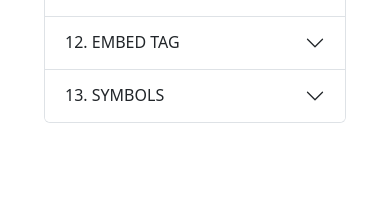
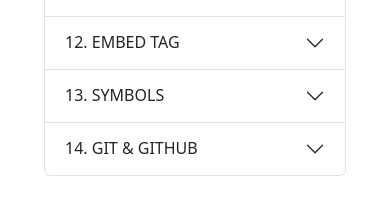
Before and after one commit to suryaraj-thirumuruga-idm/sylabus-mern-idm, a plain HTML site: page html.html in a window 390 px wide. Shown: the part 1066-1271 px from the top of the page. Before the commit the page ends 1221 px from the top, so only its background shows below. Drawn offline with nearby package versions, Linux system fonts and the light colour scheme; some packages are replaced by stand-ins of ours; a script that the page names is missing.

Commit message:
html2025update

```diff
--- a/html.html
+++ b/html.html
@@ -113,20 +113,124 @@
     AOS.init();
 
     const syllabus = [
-      { title: "1. HTML - INTRODUCTION", topics: ["What is web development", "Difference between web design & development", "Get start"] },
-      { title: "2. FUNDAMENTALS", topics: ["Current version.HTML", "Usable editors", "Type of editors", "structure.doc"] },
-      { title: "3. HELLO WORLD", topics: ["Structure of HTML", "Identical of MS-office", "Structure tags", "Block level Element", "Semantic Element", "Inline Element"] },
-      { title: "4. HEAD TAGS", topics: ["Meta attributes", "Charset", "Viewport", "Page refresh", "Title tag", "Style tag", "Script tag", "Link tag", "Fav-icon"] },
-      { title: "5. BODY TAG", topics: ["Body attributes", "Bgcolor", "Link", "Vlink", "Alink"] },
-      { title: "6. BASIC TAGS", topics: ["H group", "Paragraph", "Center", "Bold,strong", "Italic,em.", "Underline , Mark", "Subscript,superscript", "Marquee", "Br,hr", "Pre serve", "Non- breaking", "Font-size , color", "Address, Division", "Span , bdo", "Progress"] },
-      { title: "7. LIST", topics: ["Order list - start,type", "Unorder list", "Nested list", "Description list", "OFFICE VERIFICATION -50%"] },
-      { title: "8. HYPERLINK", topics: ["Anchor tag", "href link", "href mailto", "href telephone", "href whatsapp", "href smsto"] },
-      { title: "9. TABLE", topics: ["Tables", "Table head", "Table body", "Table row", "Table data", "Border", "Cell padding", "Cell spacing", "Width", "Align,valign", "Rowspan, column span"] },
-      { title: "10. FORM", topics: ["Input tag & types", "Text, email, color", "Password, data/month/time", "Radio,checkbox", "File, accept,(img,mp4,pdf)", "Images,src", "Number,min,max", "Range", "Button,submit,reset", "Search", "Url", "File accept", "Form", "Placeholder", "Required", "width(img)", "Value", "For", "Id", "Selected"] },
-      { title: "11. GRAPHIC ELEMENTS", topics: ["Horizontal Tag", "Size", "Width", "No shade", "Image tag: Src, Align, Border, Height, Width, Alt", "Figure Image", "figarCapture", "Video: Src, Loop, Muted, Autoplay, Controls", "Audio: Src, Controls, AutoPlay"] },
-      { title: "12. EMBED TAG", topics: ["Youtube", "Map", "G-form"] },
-      { title: "13. SYMBOLS", topics: ["Quotation", "Less than N-break", "At Trademark", "And", "Copyright", "Greater Than", "OFFICE VERIFICATION -100%"] }
-    ];
+  { title: "1. HTML - INTRODUCTION", topics: [
+    "What is web development",
+    "Difference between web design & development",
+    "Get start"
+  ]},
+  { title: "2. FUNDAMENTALS", topics: [
+    "Current version.HTML",
+    "Usable editors",
+    "Single Line Comment",
+    "Multi Line Comments"
+  ]},
+  { title: "3. HELLO WORLD", topics: [
+    "Structure of HTML",
+    "Identical of MS-office -word",
+    "Structure tags",
+    "Block level Element",
+    "Semantic Element",
+    "Inline Element"
+  ]},
+  { title: "4. HEAD TAGS", topics: [
+    "Meta Attributes",
+    "Charset",
+    "Viewport ,KeyWord",
+    "Description ,Page refresh",
+    "Title tag",
+    "Style tag",
+    "Script tag",
+    "Link tag ,Fav-icon"
+  ]},
+  { title: "5. BODY TAG", topics: [
+    "Header",
+    "Footer",
+    "Body attributes",
+    "Bgcolor",
+    "Link , Vlink , Alink"
+  ]},
+  { title: "6. BASIC TAGS", topics: [
+    "H Group",
+    "Paragraph",
+    "Center",
+    "Bold,strong",
+    "Italic,em.",
+    "Underline , Mark",
+    "Subscript,superscript",
+    "Marquee",
+    "Break , Horizontal",
+    "Preserve",
+    "Non- breaking",
+    "Section",
+    "Address, Division",
+    "Span , bdo",
+    "Progress (Value)",
+    "Button",
+    "Details",
+    "Summary"
+  ]},
+  { title: "7. LIST", topics: [
+    "Order list - start,type",
+    "Unorder list",
+    "Nested list",
+    "Description list",
+    "OFFICE VERIFICATION -50%"
+  ]},
+  { title: "8. HYPERLINK", topics: [
+    "Anger Tag Basic",
+    "Href Language",
+    "Target Type",
+    "Manu Tag , Nav Tag",
+    "Anchor tag",
+    "href link",
+    "href mailto",
+    "href telephone",
+    "href whatsapp",
+    "href smsto"
+  ]},
+  { title: "9. TABLE", topics: [
+    "Table head",
+    "Table body",
+    "Table row",
+    "Table data",
+    "ColGroup, Col Attributes",
+    "Cell padding",
+    "Cell spacing",
+    "Cell Width",
+    "Text-Align",
+    "v-align,Border",
+    "Rowspan, columnspan"
+  ]},
+  { title: "10. FORM", topics: [
+    "Input tag & types","Text, Email, Color","Password, date/Month/Time","Radio,checkbox","File uploading","Images View","Number (Min,max)","Range","Button,submit,reset","Search , Url",
+    "Select , Option , OptionGroup","FieldSet , Legend , TextArea","Form Tag Attributes","For & Id","File accept","Placeholder","Required","width(img)","Value"
+  ]},
+  { title: "11. GRAPHIC ELEMENTS", topics: [
+    "Horizontal Tag Attributes: Size , Width , No shade",
+    "Image tag: Src , Align , Height , width & Alt",
+    "Figure",
+    "Video: Src , Loop , Autoplay , Controls",
+    "Audio: Src , Controls"
+  ]},
+  { title: "12. EMBED TAG", topics: [
+    "Youtube",
+    "Map",
+    "G-form",
+    "Iframe With Another Page"
+  ]},
+  { title: "13. SYMBOLS", topics: [
+    "Quotation",
+    "Less than & Greater Than",
+    "At Trademark",
+    "Copyright"
+  ]},
+  { title: "14. GIT & GITHUB", topics: [
+    "Create Repository",
+    "And Deploy Netlify",
+    "OFFICE VERIFICATION -100%"
+  ]}
+];
+
 
     const container = document.querySelector('#syllabusAccordion');
     const checkboxStates = JSON.parse(localStorage.getItem('checkboxStates') || '{}');
```
Also changed, not shown: admin.html (added, +143 -0 lines).
